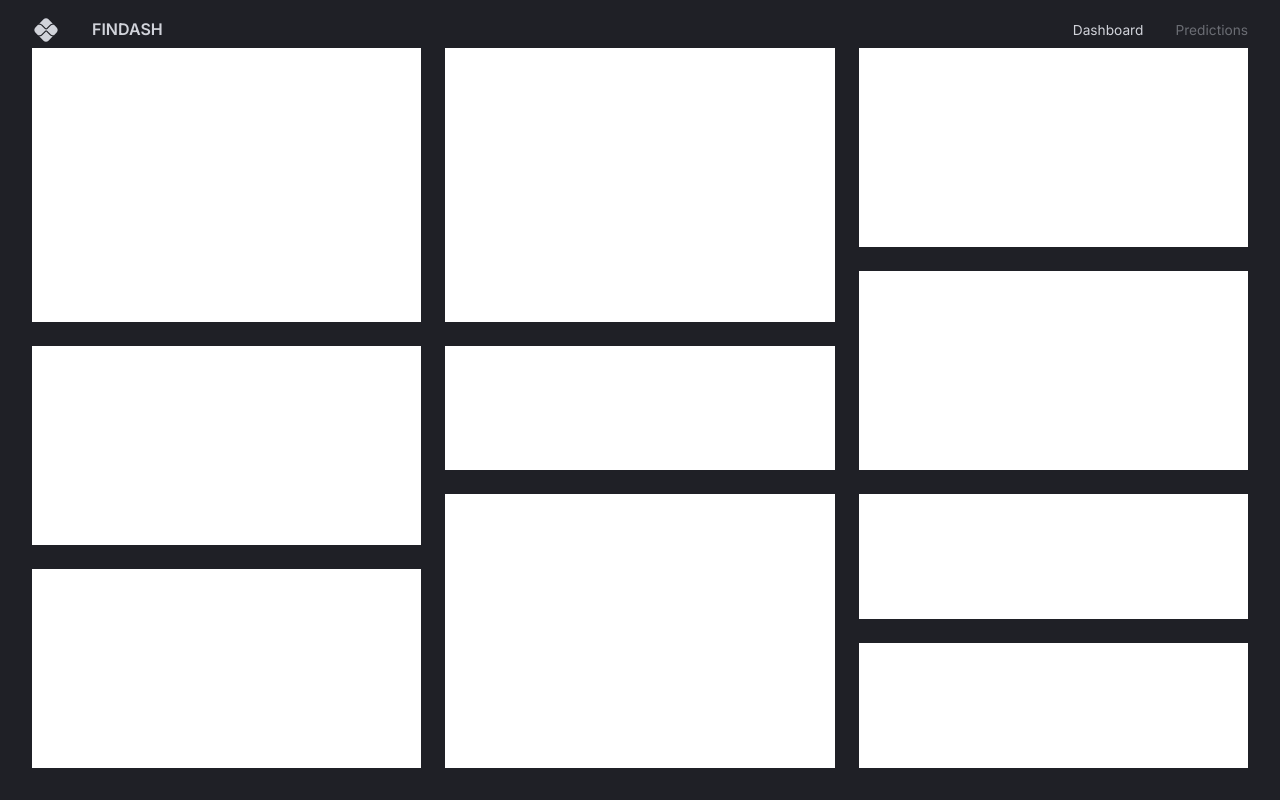
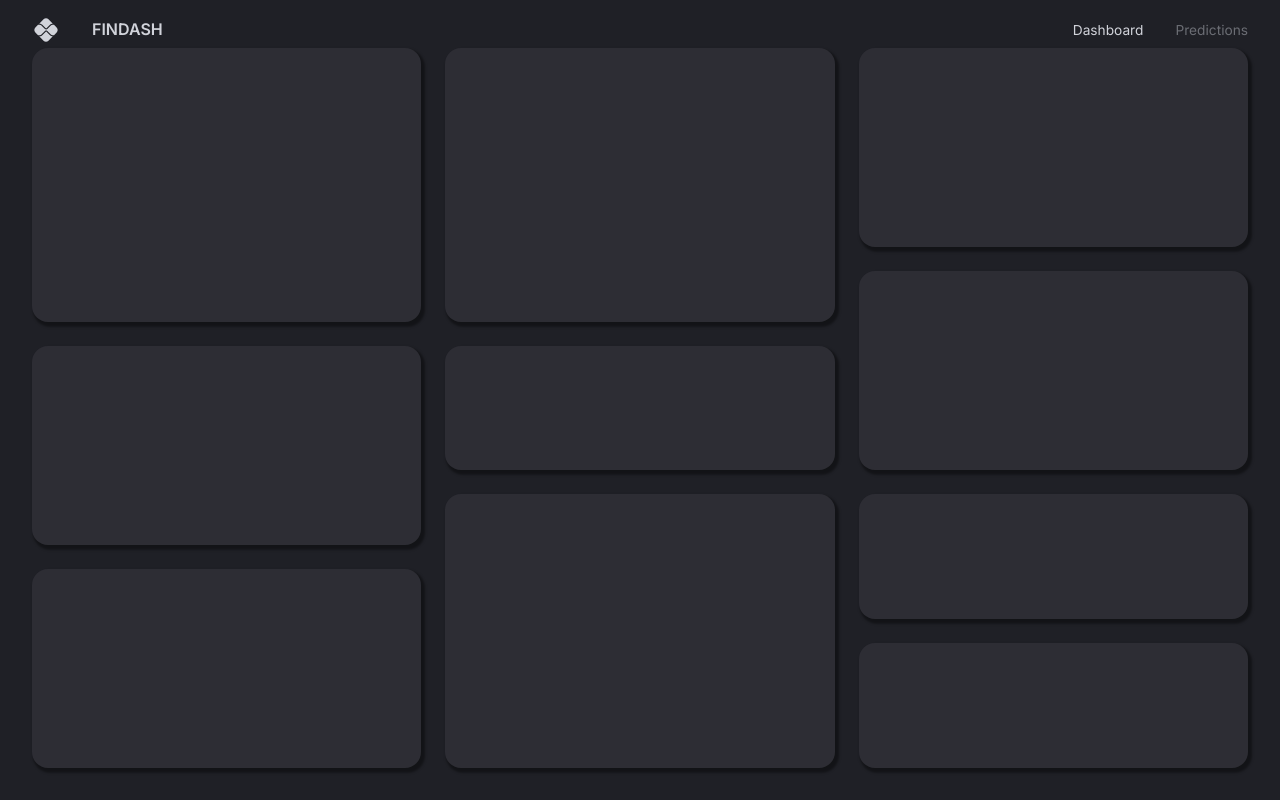
Before and after one commit to rsmpark/finance-dashboard, a React (Vite) app in the folder client/: page / in a window 1280 px wide. Built offline with nearby package versions, Linux system fonts and the light colour scheme.

Commit message:
Update grid styling for Dashboard component.

```diff
--- /dev/null
+++ b/client/src/components/DashboardBox.tsx
@@ -0,0 +1,10 @@
+import { Box } from "@mui/material";
+import { styled } from "@mui/system";
+
+const DashboardBox = styled(Box)(({ theme }) => ({
+  backgroundColor: theme.palette.background.light,
+  borderRadius: "1rem",
+  boxShadow: "0.15rem 0.2rem 0.15rem 0.1rem rgba(0,0,0,.4)",
+}));
+
+export default DashboardBox;
--- a/client/src/scenes/dashboard/index.tsx
+++ b/client/src/scenes/dashboard/index.tsx
@@ -1,7 +1,10 @@
-import { Box, useTheme } from "@mui/material";
+import { Box, useMediaQuery, useTheme } from "@mui/material";
+
+import DashboardBox from "@/components/DashboardBox";
+
 type Props = {};
 
-const gridTemplate = `
+const gridTemplateLg = `
 "a b c"
 "a b c"
 "a b c"
@@ -14,8 +17,52 @@ const gridTemplate = `
 "g h j"
 `;
 
+const gridTemplateSm = `
+  "a"
+  "a"
+  "a"
+  "a"
+  "b"
+  "b"
+  "b"
+  "b"
+  "c"
+  "c"
+  "c"
+  "d"
+  "d"
+  "d"
+  "e"
+  "e"
+  "f"
+  "f"
+  "f"
+  "g"
+  "g"
+  "g"
+  "h"
+  "h"
+  "h"
+  "h"
+  "i"
+  "i"
+  "j"
+  "j"
+`;
 export default function Dashboard(props: Props) {
+  const isAboveMedScreen = useMediaQuery("(min-width: 1200px)");
   const { palette } = useTheme();
+
+  const gridStyleLg = {
+    gridTemplateColumns: "maskRepeat(3, minmax(370px, 1fr))",
+    gridTemplateRows: "repeat(10, minxmax(60px, 1fr))",
+    gridTemplateAreas: gridTemplateLg,
+  };
+  const gridStyleSm = {
+    gridAutoColumns: "1fr",
+    gridAutoRows: "80px",
+    gridTemplateAreas: gridTemplateSm,
+  };
 
   return (
     <Box
@@ -23,22 +70,18 @@ export default function Dashboard(props: Props) {
       height="100%"
       display="grid"
       gap="1.5rem"
-      sx={{
-        gridTemplateColumns: "maskRepeat(3, minmax(370px, 1fr))",
-        gridTemplateRows: "repeat(10, minxmax(60px, 1fr))",
-        gridTemplateAreas: gridTemplate,
-      }}
+      sx={isAboveMedScreen ? gridStyleLg : gridStyleSm}
     >
-      <Box gridArea="a" bgcolor="#fff"></Box>
-      <Box gridArea="b" bgcolor="#fff"></Box>
-      <Box gridArea="c" bgcolor="#fff"></Box>
-      <Box gridArea="d" bgcolor="#fff"></Box>
-      <Box gridArea="e" bgcolor="#fff"></Box>
-      <Box gridArea="f" bgcolor="#fff"></Box>
-      <Box gridArea="g" bgcolor="#fff"></Box>
-      <Box gridArea="h" bgcolor="#fff"></Box>
-      <Box gridArea="i" bgcolor="#fff"></Box>
-      <Box gridArea="j" bgcolor="#fff"></Box>
+      <DashboardBox gridArea="a" bgcolor="#fff"></DashboardBox>
+      <DashboardBox gridArea="b" bgcolor="#fff"></DashboardBox>
+      <DashboardBox gridArea="c" bgcolor="#fff"></DashboardBox>
+      <DashboardBox gridArea="d" bgcolor="#fff"></DashboardBox>
+      <DashboardBox gridArea="e" bgcolor="#fff"></DashboardBox>
+      <DashboardBox gridArea="f" bgcolor="#fff"></DashboardBox>
+      <DashboardBox gridArea="g" bgcolor="#fff"></DashboardBox>
+      <DashboardBox gridArea="h" bgcolor="#fff"></DashboardBox>
+      <DashboardBox gridArea="i" bgcolor="#fff"></DashboardBox>
+      <DashboardBox gridArea="j" bgcolor="#fff"></DashboardBox>
     </Box>
   );
 }
```
